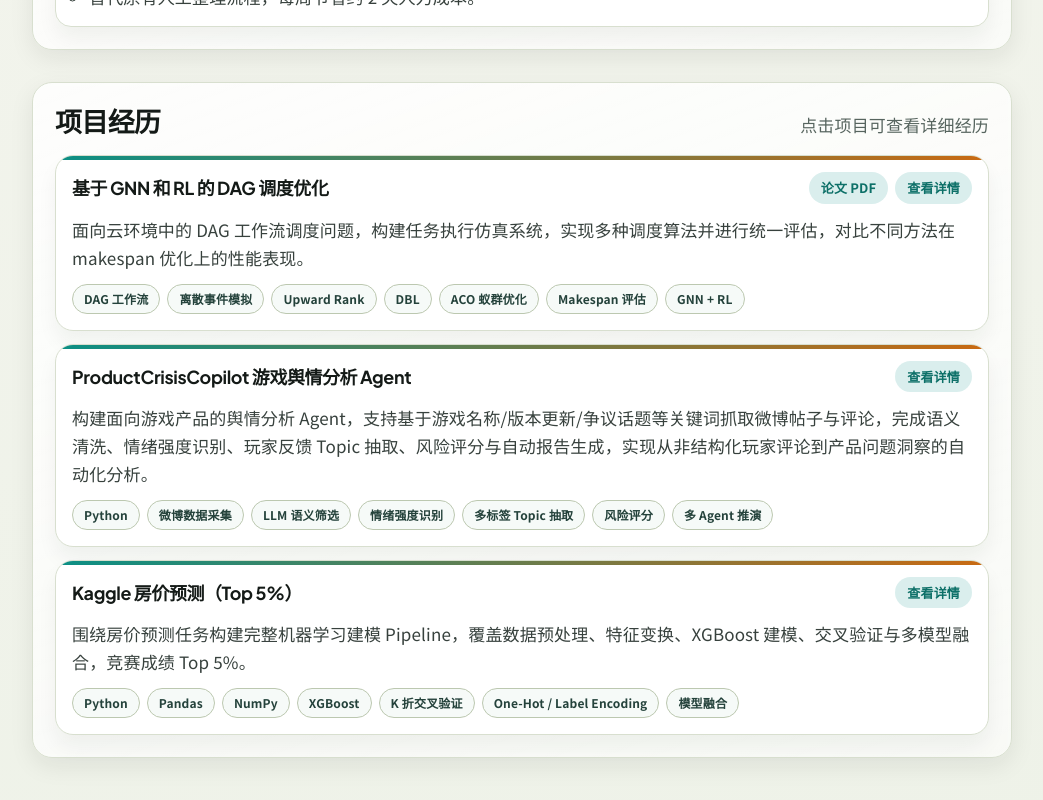
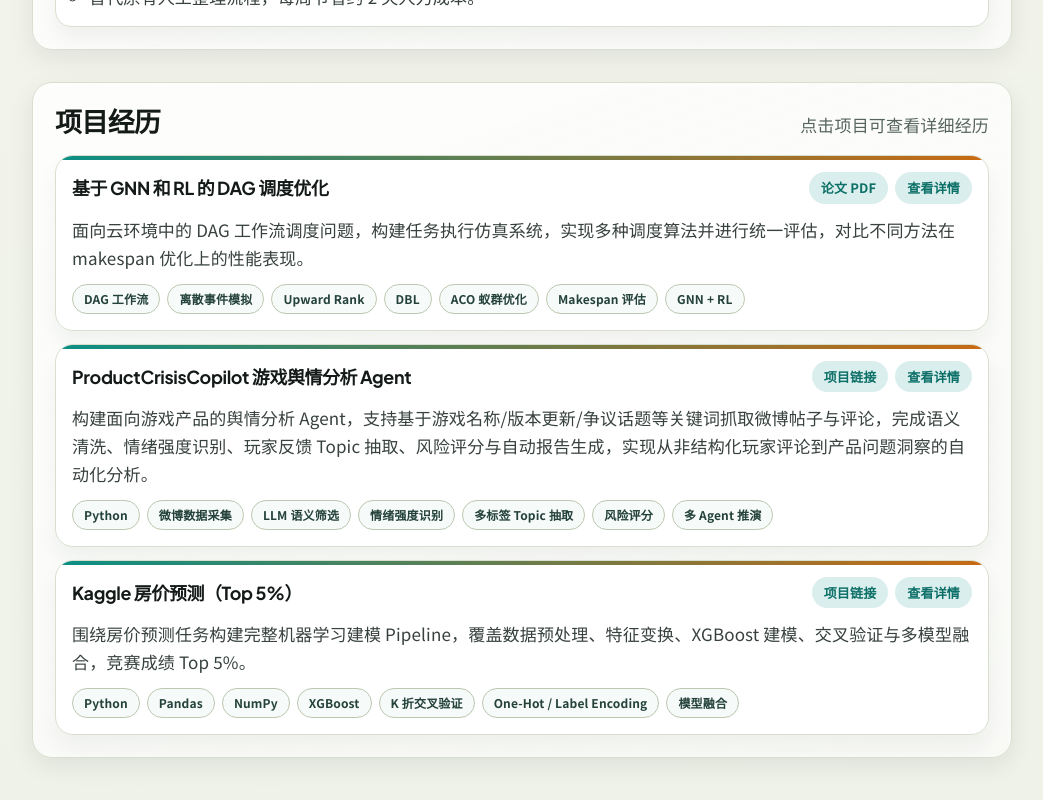
Before and after one commit to hazyluo/resume, a React (Vite) app: page / in a window 1280 px wide. Shown: the part 958-1758 px from the top of the page, without its empty margins (118-1161 px from the left). Built offline with nearby package versions, Linux system fonts and the light colour scheme.

Commit message:
feat: add cleaned kaggle notebook link

```diff
--- a/src/components/ProjectCard.tsx
+++ b/src/components/ProjectCard.tsx
@@ -12,6 +12,11 @@ export function ProjectCard({ project }: ProjectCardProps) {
       ? project.links.paper
       : `${import.meta.env.BASE_URL}${project.links.paper.replace(/^\//, '')}`
     : ''
+  const projectHref = project.links.project
+    ? project.links.project.startsWith('http') || project.links.project === '#'
+      ? project.links.project
+      : `${import.meta.env.BASE_URL}${project.links.project.replace(/^\//, '')}`
+    : ''
 
   return (
     <article className="project-card">
@@ -21,6 +26,11 @@ export function ProjectCard({ project }: ProjectCardProps) {
           {paperHref ? (
             <a href={paperHref} target="_blank" rel="noreferrer">
               论文 PDF
+            </a>
+          ) : null}
+          {projectHref ? (
+            <a href={projectHref} target={projectHref === '#' ? undefined : '_blank'} rel="noreferrer">
+              项目链接
             </a>
           ) : null}
           <Link className="project-detail-link" to={`/projects/${project.slug}`}>
--- a/src/data/resume.json
+++ b/src/data/resume.json
@@ -10,22 +10,37 @@
     {
       "name": "大模型应用",
       "level": "RAG / Agent Workflow",
-      "tags": ["RAG（数据构建、样本设计、检索优化）", "Agent Workflow（Dify，多步骤任务编排）"]
+      "tags": [
+        "RAG（数据构建、样本设计、检索优化）",
+        "Agent Workflow（Dify，多步骤任务编排）"
+      ]
     },
     {
       "name": "编程",
       "level": "Python / SQL",
-      "tags": ["Python（pandas / numpy）", "SQL（数据查询与分析）"]
+      "tags": [
+        "Python（pandas / numpy）",
+        "SQL（数据查询与分析）"
+      ]
     },
     {
       "name": "机器学习",
       "level": "XGBoost / 回归模型",
-      "tags": ["XGBoost", "回归模型", "交叉验证", "特征工程"]
+      "tags": [
+        "XGBoost",
+        "回归模型",
+        "交叉验证",
+        "特征工程"
+      ]
     },
     {
       "name": "数据处理",
       "level": "清洗 / 过滤 / Pipeline",
-      "tags": ["数据清洗", "规则过滤", "Pipeline 构建"]
+      "tags": [
+        "数据清洗",
+        "规则过滤",
+        "Pipeline 构建"
+      ]
     }
   ],
   "projects": [
@@ -42,7 +57,15 @@
         "分析 GNN+RL 调度方法的 MDP 建模与图表示思路，理解学习型策略相较启发式方法的优势。",
         "相关论文被 Chinese Control Conference 录用。"
       ],
-      "techStack": ["DAG 工作流", "离散事件模拟", "Upward Rank", "DBL", "ACO 蚁群优化", "Makespan 评估", "GNN + RL"],
+      "techStack": [
+        "DAG 工作流",
+        "离散事件模拟",
+        "Upward Rank",
+        "DBL",
+        "ACO 蚁群优化",
+        "Makespan 评估",
+        "GNN + RL"
+      ],
       "links": {
         "paper": "https://hazyluo.github.io/resume/papers/1360-final.pdf"
       },
@@ -64,8 +87,18 @@
         "引入多 Agent 方案推演模块，模拟玩家、运营、产品等角色围绕高风险问题进行对话，比较不同处理方案的适用场景、优缺点与执行成本。",
         "输出包含核心问题、代表评论、风险排序、方案对比和处理建议的结构化游戏舆情分析报告，形成端到端舆情分析与决策辅助 Agent。"
       ],
-      "techStack": ["Python", "微博数据采集", "LLM 语义筛选", "情绪强度识别", "多标签 Topic 抽取", "风险评分", "多 Agent 推演"],
-      "links": {},
+      "techStack": [
+        "Python",
+        "微博数据采集",
+        "LLM 语义筛选",
+        "情绪强度识别",
+        "多标签 Topic 抽取",
+        "风险评分",
+        "多 Agent 推演"
+      ],
+      "links": {
+        "project": "#"
+      },
       "details": [
         "将关键词采集、语义清洗、情绪识别、Topic 抽取、风险评分、多 Agent 方案推演和结构化报告生成串联为端到端舆情分析与决策辅助 Agent。"
       ],
@@ -81,8 +114,18 @@
         "使用 XGBoost 进行建模，并通过 K 折交叉验证评估泛化能力。",
         "采用多模型加权融合（线性回归 + XGBoost），通过调节权重提升最终表现。"
       ],
-      "techStack": ["Python", "Pandas", "NumPy", "XGBoost", "K 折交叉验证", "One-Hot / Label Encoding", "模型融合"],
-      "links": {},
+      "techStack": [
+        "Python",
+        "Pandas",
+        "NumPy",
+        "XGBoost",
+        "K 折交叉验证",
+        "One-Hot / Label Encoding",
+        "模型融合"
+      ],
+      "links": {
+        "project": "https://hazyluo.github.io/resume/projects/kaggle-house-prices.ipynb"
+      },
       "details": [
         "针对房价数据中的缺失、类别变量、异常值和偏态分布问题，系统完成预处理与特征变换，降低数据噪声对模型训练的影响。",
         "以交叉验证结果作为主要迭代依据，对比单模型与融合模型表现，最终通过线性回归和 XGBoost 加权融合取得 Top 5% 成绩。"
--- a/src/pages/ProjectDetailPage.tsx
+++ b/src/pages/ProjectDetailPage.tsx
@@ -14,6 +14,11 @@ export function ProjectDetailPage() {
     ? project.links.paper.startsWith('http')
       ? project.links.paper
       : `${import.meta.env.BASE_URL}${project.links.paper.replace(/^\//, '')}`
+    : ''
+  const projectHref = project.links.project
+    ? project.links.project.startsWith('http') || project.links.project === '#'
+      ? project.links.project
+      : `${import.meta.env.BASE_URL}${project.links.project.replace(/^\//, '')}`
     : ''
 
   return (
@@ -77,7 +82,12 @@ export function ProjectDetailPage() {
                 论文 PDF
               </a>
             ) : null}
-            {!project.links.demo && !project.links.repo && !paperHref ? (
+            {projectHref ? (
+              <a href={projectHref} target={projectHref === '#' ? undefined : '_blank'} rel="noreferrer">
+                项目链接
+              </a>
+            ) : null}
+            {!project.links.demo && !project.links.repo && !paperHref && !projectHref ? (
               <p className="empty-hint">暂无外部链接</p>
             ) : null}
           </div>
--- a/src/types/resume.ts
+++ b/src/types/resume.ts
@@ -16,6 +16,7 @@ export interface ProjectLinks {
   demo?: string
   repo?: string
   paper?: string
+  project?: string
 }
 
 export interface ProjectItem {
--- a/src/utils/resume.ts
+++ b/src/utils/resume.ts
@@ -71,6 +71,7 @@ const normalizeProjects = (value: unknown): ProjectItem[] => {
         demo: asText(links.demo),
         repo: asText(links.repo),
         paper: asText(links.paper),
+        project: asText(links.project),
       },
       details: asStringArray(parsed.details),
       featured: Boolean(parsed.featured),
```
Also changed, not shown: 1 other file (tests, documents, lock files or other folders).
